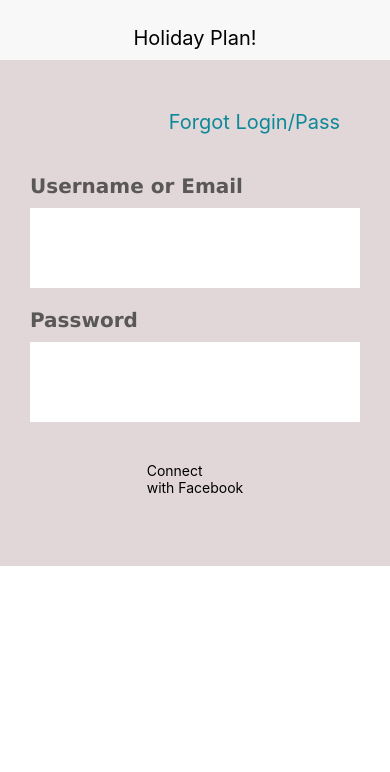
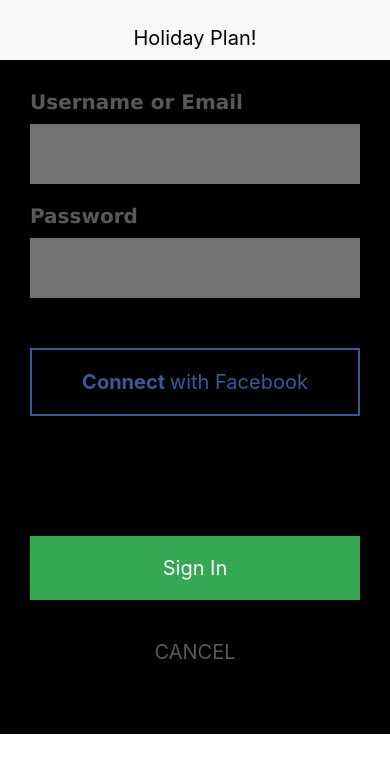
Before and after one commit to ally03/plan-holidays, a React Native app: screen / in a window 390 px wide. Shown: the top 772 px of the page. Built offline with nearby package versions, Linux system fonts and the light colour scheme.

Commit message:
login page

```diff
--- a/package.json
+++ b/package.json
@@ -4,6 +4,7 @@
   "dependencies": {
     "expo": "^27.0.1",
     "react": "16.3.1",
-    "react-native": "https://github.com/expo/react-native/archive/sdk-27.0.0.tar.gz"
+    "react-native": "https://github.com/expo/react-native/archive/sdk-27.0.0.tar.gz",
+    "react-native-elements": "^0.19.1"
   }
 }
--- a/src/components/pages/Login.js
+++ b/src/components/pages/Login.js
@@ -17,13 +17,13 @@
     render() {
       return (
           <ScrollView style={styles.scroll}>
-            <Container>
+            {/* <Container>
                 <Button
                     label="Forgot Login/Pass"
                     styles={{ button: styles.alignRight, label: styles.label }}
-                    // onPress={this.press.bind(this)}
+                    onPress={this.press.bind(this)}
                 />
-            </Container>
+            </Container> */}
             <Container>
                 <Label text="Username or Email" />
                 <TextInput
@@ -50,6 +50,22 @@
                     </View>
                 </Button>
             </Container>
+            <View style={styles.footer}>
+                <Container>
+                    <Button
+                        label="Sign In"
+                        styles={{button: styles.primaryButton, label: styles.buttonWhiteText}}
+                        // onPress={this.press.bind(this)}
+                    />
+                </Container>
+                <Container>
+                    <Button
+                        label="CANCEL"
+                        styles={{label: styles.buttonBlackText}}
+                        // onPress={this.press.bind(this)}
+                    />
+                </Container>
+            </View>
           </ScrollView>
 
       );
@@ -58,7 +74,7 @@
 
 const styles = StyleSheet.create({
     scroll: {
-        backgroundColor: '#E1D7D8',
+        backgroundColor: '#000000',
         padding: 30,
         flexDirection: 'column'
     },
@@ -70,10 +86,40 @@
         alignSelf: 'flex-end'
     },
     textInput: {
-        height: 80,
+        height: 60,
         fontSize: 30,
-        backgroundColor: '#FFF'
+        backgroundColor: '#AAAA'
     },
+    transparentButton: {
+        marginTop: 30,
+        borderColor: '#3B5699',
+        borderWidth: 2
+    },
+    buttonBlueText: {
+        fontSize: 20,
+        color: '#3B5699'
+    },
+    buttonBigText: {
+        fontSize: 20,
+        fontWeight: 'bold'
+    },
+    inline: {
+        flexDirection: 'row'
+    },
+    buttonWhiteText: {
+        fontSize: 20,
+        color: '#FFF',
+    },
+    buttonBlackText: {
+        fontSize: 20,
+        color: '#595856'
+    },
+    primaryButton: {
+        backgroundColor: '#34A853'
+    },
+    footer: {
+       marginTop: 100
+    }
 });
 
 export default Login;
```
Also changed, not shown: 1 other file (tests, documents, lock files or other folders).
